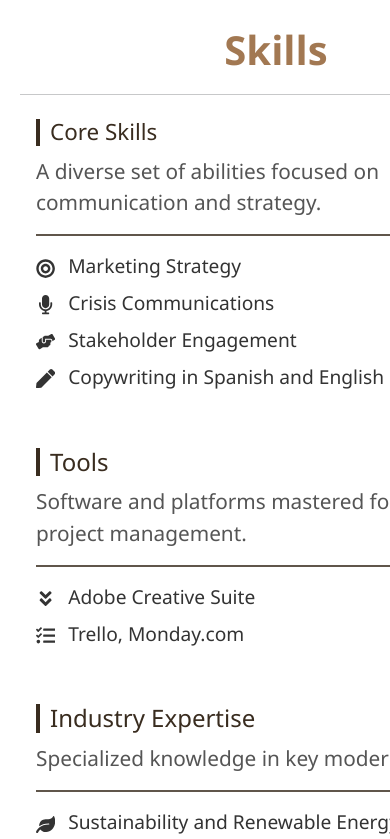
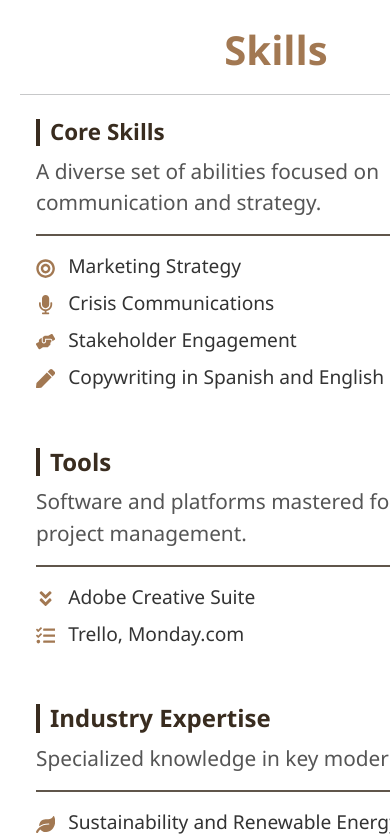
Before and after one commit to fernanjacome/malu-portfolio, a Next.js app: page / in a window 390 px wide. Shown: the part 3765-4604 px from the top of the page. Built offline with nearby package versions, Linux system fonts and the light colour scheme.

Commit message:
Mas optimizacion

```diff
--- a/src/styles/globals.css
+++ b/src/styles/globals.css
@@ -783,13 +783,11 @@ img {
   }
 
   .contact-section-mobile {
-    margin: 1rem;
+    margin: 0 auto;
   }
 
   .contact-section-mobile .container {
-    max-width: 768px;
     margin: 0 auto;
-    padding: 0 1rem;
     text-align: center;
   }
 
@@ -807,7 +805,7 @@ img {
     background-size: cover;
     display: flex;
 
-    padding: 1.5rem;
+    padding: 1rem;
     flex-direction: column;
     justify-content: space-between;
     gap: 3rem;
@@ -948,6 +946,7 @@ img {
 .skills-heading {
   font-size: 1.5rem;
   color: var(--color6);
+  font-weight: bold;
   margin-bottom: 10px;
   border-left: 4px solid var(--color6);
   padding-left: 10px;
@@ -970,6 +969,10 @@ img {
   color: #333;
   margin-bottom: 8px;
   position: relative;
+}
+
+.skills-list li svg {
+  color: var(--color4);
 }
 
 .skills-flex {
```
